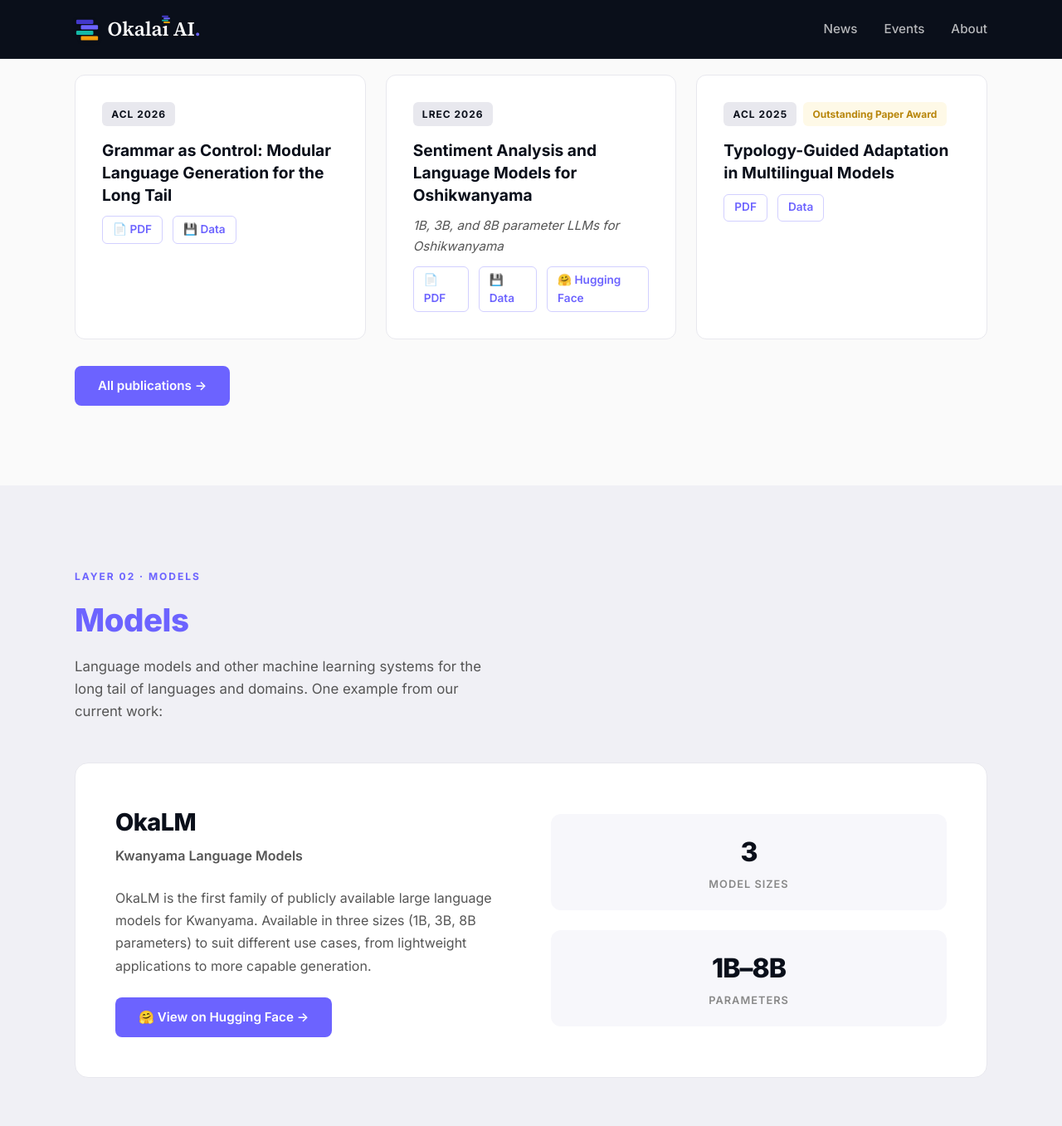
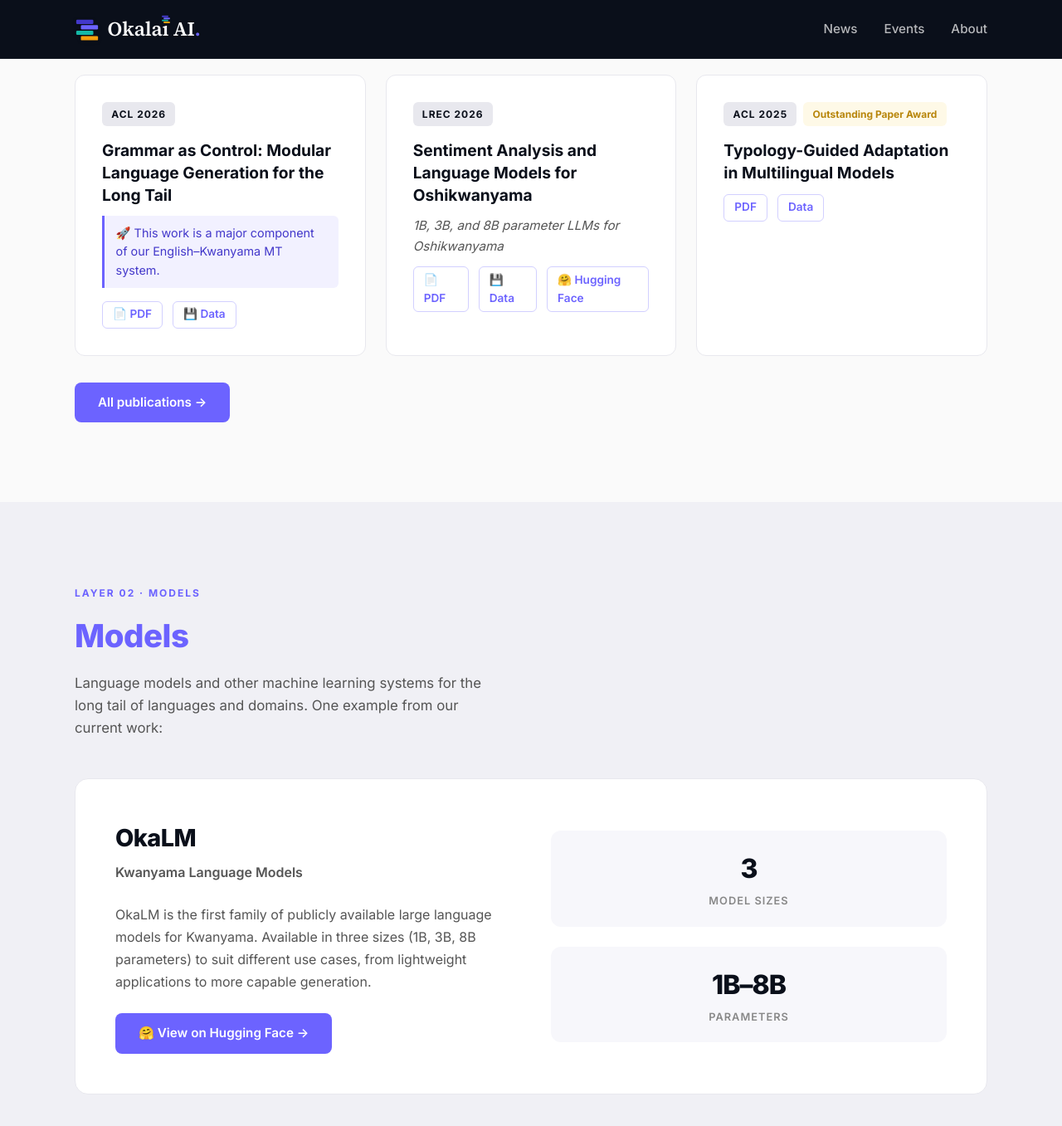
Before and after one commit to okalai-ai/okalai-site, a Jekyll site: the page built from index.md, in a window 1280 px wide and 1400 px high, scrolled down 1081 px. Shown: the top 1357 px of the window at 83% size. Built offline with Jekyll 4.4.1, drawn with Linux system fonts in a browser that asks for light colours.

Commit message:
Rework homepage: MT news, OkaLex rebrand, drop Our Work stack, trim nav

```diff
--- a/assets/css/style.css
+++ b/assets/css/style.css
@@ -461,6 +461,17 @@ a {
   color: #555;
   margin-bottom: 0.75rem;
   line-height: 1.6;
+}
+
+.paper-impact {
+  font-size: 0.9rem;
+  color: #4338ca;
+  background: #f2f1ff;
+  border-left: 3px solid #6c63ff;
+  border-radius: 0 6px 6px 0;
+  padding: 0.6rem 0.85rem;
+  margin-bottom: 1rem;
+  line-height: 1.55;
 }
 
 .paper-author {
--- a/index.md
+++ b/index.md
@@ -112,6 +112,7 @@ title: Home
       <div class="paper-card" data-sr>
         <div class="paper-venue"><span class="venue-tag">ACL 2026</span></div>
         <h3>Grammar as Control: Modular Language Generation for the Long Tail</h3>
+        <p class="paper-impact">🚀 This work is a major component of our English&ndash;Kwanyama MT system.</p>
         <div class="paper-links">
           <a href="https://ndapa.us/assets/docs/papers/2026-acl-mtig.pdf" class="paper-link" target="_blank" rel="noopener">📄 PDF</a>
           <a href="https://github.com/okalai-ai/mtig" class="paper-link" target="_blank" rel="noopener">💾 Data</a>
```
